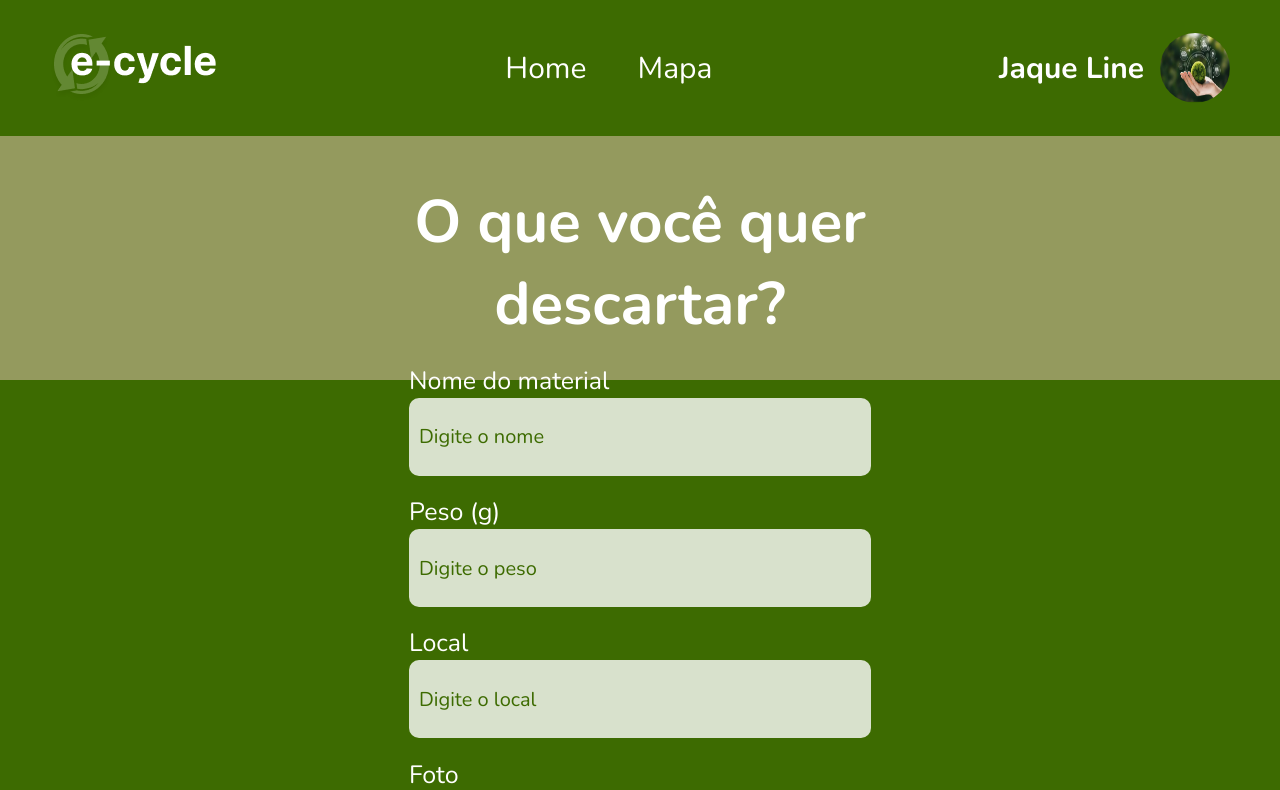
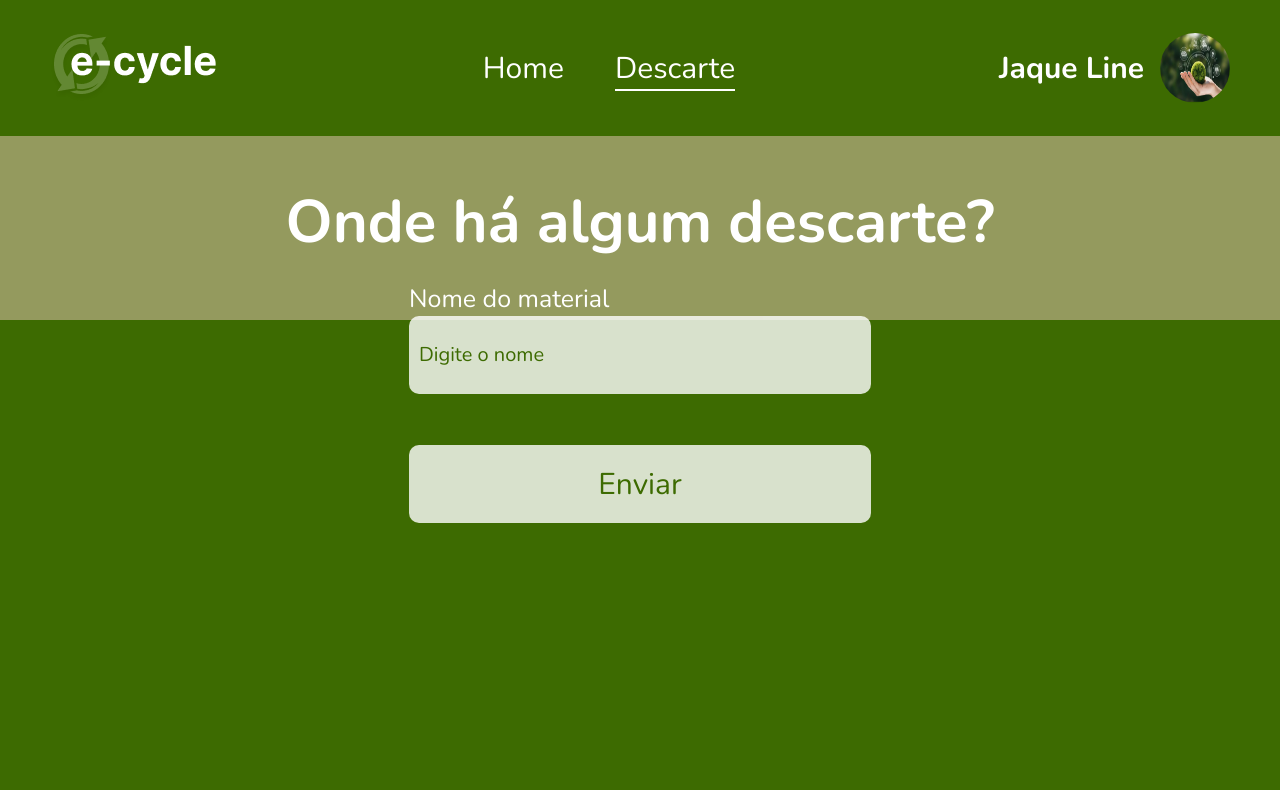
Before and after one commit to gmonteiroc21/projeto-engenharia-de-software, a Next.js app in the folder e-cycle_web/: page /descarte in a window 1280 px wide. Shown: the top 790 px of the page. Built offline with nearby package versions, Linux system fonts and the light colour scheme.

Commit message:
fix routes

```diff
--- a/e-cycle_web/src/components/Layout/index.tsx
+++ b/e-cycle_web/src/components/Layout/index.tsx
@@ -23,7 +23,7 @@ export function Layout({ children }: LayoutChildren) {
   }, []);
   return (
     <AtivacaoDesativacaoProvider>
-      <Navbar user={"coletor"} />
+      <Navbar user={"descartador"} />
       {larguraDaTela <= 700 && <Sidebar user={"coletor"} />}
       <Container>
         {children}
--- a/e-cycle_web/src/components/Navbar/index.tsx
+++ b/e-cycle_web/src/components/Navbar/index.tsx
@@ -52,8 +52,8 @@ export const Navbar = ({ user }: Props) => {
             <li>
               {" "}
               <Link
-                href="/mapa"
-                className={router.pathname === "/mapa" ? "isActive" : ""}
+                href="/descarte"
+                className={router.pathname === "/descarte" ? "isActive" : ""}
               >
                 Descarte
               </Link>
--- a/e-cycle_web/src/pages/descarte/index.tsx
+++ b/e-cycle_web/src/pages/descarte/index.tsx
@@ -18,28 +18,12 @@ export default function Descarte() {
   return (
     <Layout>
       <FormContainer>
-        <StyledTitle>
-          O que você quer <br /> descartar?
-        </StyledTitle>
+        <StyledTitle>Onde há algum descarte?</StyledTitle>
         <InputContainer>
           <StyledLabel>Nome do material</StyledLabel>
           <BaseInput placeholder="Digite o nome" /* {...register("name")} */ />
           {/*  {errors.name && <ErrorSpan>{errors.name.message}</ErrorSpan>} */}
         </InputContainer>
-        <InputContainer>
-          <StyledLabel>Peso (g) </StyledLabel>
-          <BaseInput placeholder="Digite o peso" /* {...register("name")} */ />
-          {/*  {errors.name && <ErrorSpan>{errors.name.message}</ErrorSpan>} */}
-        </InputContainer>
-        <InputContainer>
-          <StyledLabel>Local</StyledLabel>
-          <BaseInput placeholder="Digite o local" /* {...register("name")} */ />
-          {/*  {errors.name && <ErrorSpan>{errors.name.message}</ErrorSpan>} */}
-        </InputContainer>
-        <UploadContainer>
-          <StyledLabel>Foto</StyledLabel>
-          <UploadInput value="Upload de arquivo" />
-        </UploadContainer>
 
         <SubmitInput /* type="submit" */ value="Enviar" />
       </FormContainer>
```
